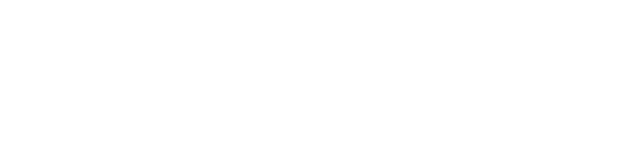
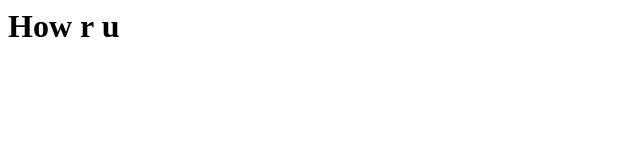
Before and after one commit to Arunprasathgit19/EclipseRep, a plain HTML site: page Index.html in a window 1280 px wide. Shown: the whole page, without its empty margins (0-640 px from the left). Drawn offline with Linux system fonts and the light colour scheme.

Commit message:
Index updated

```diff
--- a/Index.html
+++ b/Index.html
@@ -1,3 +1,3 @@
 <html>
-
+    <h1>How r u</h1>
 </html>
```
